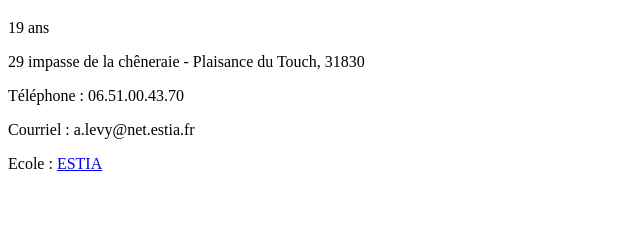
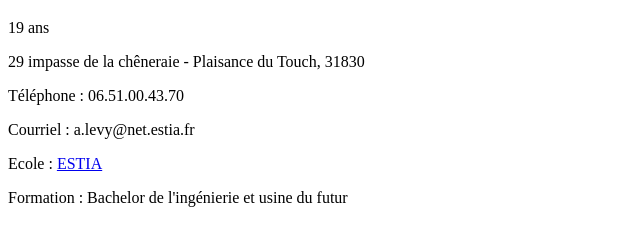
Before and after one commit to AlexisLEVY/AlexisLEVYgithub.io, a plain HTML site: page index.html in a window 1280 px wide. Shown: the part 61-306 px from the top of the page, without its empty margins (0-640 px from the left). Drawn offline with Linux system fonts and the light colour scheme.

Commit message:
Add formation

```diff
--- a/index.html
+++ b/index.html
@@ -12,6 +12,7 @@
     <p>Téléphone : 06.51.00.43.70</p>
     <p>Courriel : a.levy@net.estia.fr<p>
     <p> Ecole : <a href="https://www.estia.fr/"> ESTIA </a><p>
+    <p> Formation : Bachelor de l'ingénierie et usine du futur </p>
 
   </body>
 </html>
```
